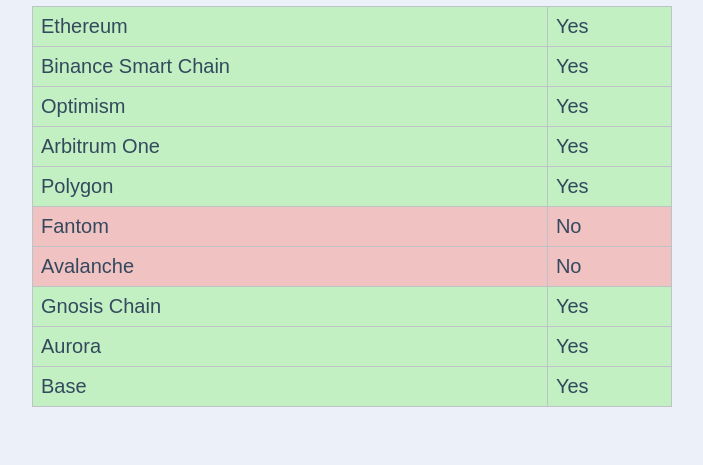
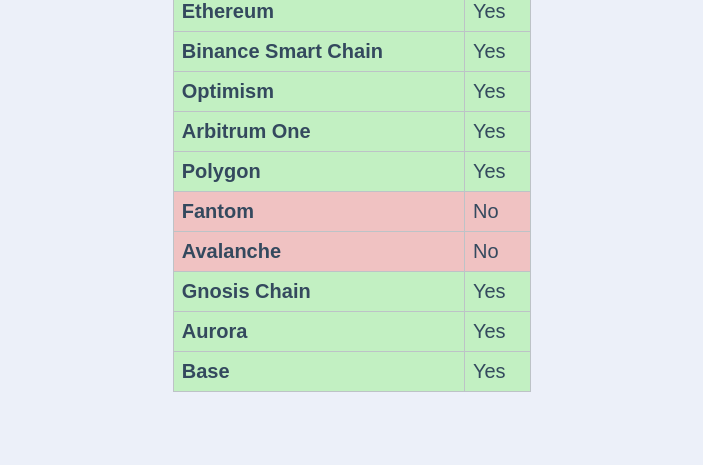
Before and after one commit to ZumZoom/push0-checker, a plain HTML site: page index.html in a window 1280 px wide. Shown: the part 335-800 px from the top of the page, without its empty margins (288-991 px from the left). Drawn offline with Linux system fonts and the light colour scheme.

Commit message:
update style

```diff
--- a/index.html
+++ b/index.html
@@ -17,12 +17,12 @@
             height: 100vh;
         }
         .container {
-            width: 50%; /* Adjust this value to control the width */
+            max-width: 600px; /* Ensures table does not exceed the container's width */
             text-align: center;
         }
         table {
             border-collapse: collapse;
-            width: 100%;
+            width: 80%;
             margin: 20px auto; /* Center table */
         }
         td {
@@ -45,7 +45,7 @@
         }
         img.logo {
             width: 200px; /* Adjust size as needed */
-            margin-bottom: 20px;
+            margin-bottom: -10px;
         }
     </style>
 </head>
@@ -56,43 +56,43 @@
     <h1>Is PUSH0 already supported?</h1>
     <table>
         <tr class="yes">
-            <td>Ethereum</td>
+            <td class="bold">Ethereum</td>
             <td>Yes</td>
         </tr>
         <tr class="yes">
-            <td>Binance Smart Chain</td>
+            <td class="bold">Binance Smart Chain</td>
             <td>Yes</td>
         </tr>
         <tr class="yes">
-            <td>Optimism</td>
+            <td class="bold">Optimism</td>
             <td>Yes</td>
         </tr>
         <tr class="yes">
-            <td>Arbitrum One</td>
+            <td class="bold">Arbitrum One</td>
             <td>Yes</td>
         </tr>
         <tr class="yes">
-            <td>Polygon</td>
+            <td class="bold">Polygon</td>
             <td>Yes</td>
         </tr>
         <tr class="no">
-            <td>Fantom</td>
+            <td class="bold">Fantom</td>
             <td>No</td>
         </tr>
         <tr class="no">
-            <td>Avalanche</td>
+            <td class="bold">Avalanche</td>
             <td>No</td>
         </tr>
         <tr class="yes">
-            <td>Gnosis Chain</td>
+            <td class="bold">Gnosis Chain</td>
             <td>Yes</td>
         </tr>
         <tr class="yes">
-            <td>Aurora</td>
+            <td class="bold">Aurora</td>
             <td>Yes</td>
         </tr>
         <tr class="yes">
-            <td>Base</td>
+            <td class="bold">Base</td>
             <td>Yes</td>
         </tr>
     </table>
```
Also changed, not shown: 1 other file.
